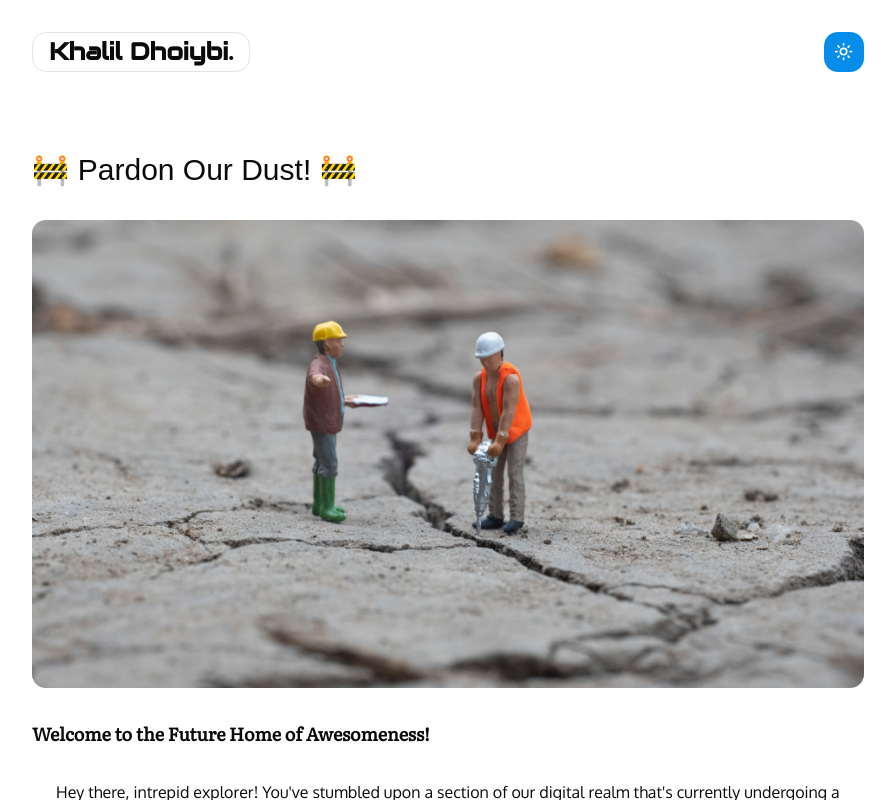
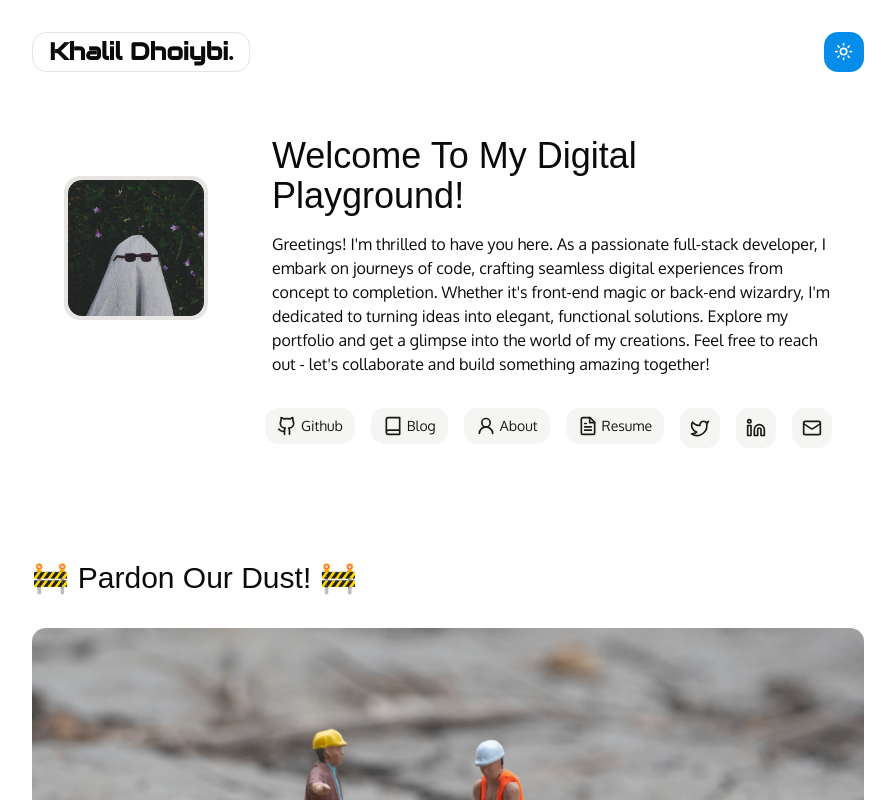
Before and after one commit to KhalilDhoiybi/khalildhoiybi.tech, a Next.js app: page / in a window 1280 px wide. Shown: the top 800 px of the page, without its empty margins (192-1087 px from the left). Built offline with nearby package versions, Linux system fonts and the light colour scheme; a web font is replaced by a local one.

Commit message:
feat: navigation & personal links

```diff
--- a/app/page.tsx
+++ b/app/page.tsx
@@ -2,7 +2,7 @@
 
 import Cursor from "@/components/cursor";
 import Header from "@/components/header";
-// import { Hero } from "@/components/home";
+import { Hero } from "@/components/home";
 import UnderConstruction from "@/components/under-construction";
 import { useRef } from "react";
 
@@ -15,7 +15,7 @@ export default function Home() {
   return (
     <main className="max-w-4xl mx-auto min-h-screen">
       <Header ref={sticktyElement} />
-      {/* <Hero /> */}
+      <Hero />
       <UnderConstruction />
       <Cursor sticktyElement={sticktyElement} />
     </main>
--- a/components/home/hero.tsx
+++ b/components/home/hero.tsx
@@ -1,29 +1,47 @@
 import { AspectRatio } from "@radix-ui/react-aspect-ratio";
 import { motion } from "framer-motion";
 import Image from "next/image";
+import { Button } from "../ui/button";
+import {
+  Book,
+  FileText,
+  Github,
+  Linkedin,
+  Mail,
+  Twitter,
+  User2,
+} from "lucide-react";
+import Link from "next/link";
+import {
+  personalEmail,
+  personalResume,
+  socialGithub,
+  socialLinkedin,
+  socialTwitter,
+} from "@/config";
 
 /**
  * Hero section
  */
 const Hero = () => {
   return (
-    <section className="container py-8">
-      {/* Profile pic */}
-      <motion.div
-        className="md:grid grid-cols-4 border rounded-lg py-8 space-y-6 md:space-y-0"
-        initial={{ opacity: 0 }}
-        animate={{ opacity: 1 }}
-        transition={{ duration: 0.3 }}
-      >
+    <motion.section
+      className="container py-4 md:py-8 rounded-lg"
+      initial={{ opacity: 0 }}
+      animate={{ opacity: 1 }}
+      transition={{ duration: 0.3 }}
+    >
+      <div className="md:grid grid-cols-4 space-y-6 md:space-y-0">
+        {/* Profile pic */}
         <div className="container h-full flex justify-center items-center">
           <div className="w-40 h-40 overflow-hidden">
             <AspectRatio
               ratio={1 / 1}
-              className="bg-blue-400 dark:bg-primary rounded-full md:rounded-lg border-4 border-blue-400 dark:border-primary"
+              className="bg-secondary dark:bg-primary rounded-full md:rounded-lg border-4 dark:border-primary"
             >
               <Image
                 src="/images/profile-image.jpeg"
-                className="rounded-full md:rounded-lg object-cover"
+                className="rounded-full md:rounded-md object-cover"
                 alt="under-construction"
                 fill
               />
@@ -31,9 +49,9 @@ const Hero = () => {
           </div>
         </div>
         {/* Welcome paragraph */}
-        <motion.div className="col-span-3 container space-y-4">
-          <h1 className="font-dela text-xl text-center md:text-left md:text-3xl">
-            Welcome to My Digital Playground!
+        <div className="col-span-3 md:container space-y-4">
+          <h1 className="font-dela text-2xl text-center md:text-left md:text-4xl">
+            Welcome To My Digital Playground!
           </h1>
           <p>
             Greetings! I&apos;m thrilled to have you here. As a passionate
@@ -45,9 +63,57 @@ const Hero = () => {
             free to reach out - let&apos;s collaborate and build something
             amazing together!
           </p>
-        </motion.div>
-      </motion.div>
-    </section>
+        </div>
+      </div>
+      <div className="md:container flex md:justify-end py-8 gap-4 flex-wrap">
+        {/* Github */}
+        <Link href={socialGithub.url} target="_blank">
+          <Button size="sm" variant="secondary" className="space-x-1">
+            <Github className="w-5 h-5" />
+            <span>Github</span>
+          </Button>
+        </Link>
+        {/* Blog */}
+        <Link href="/blog">
+          <Button size="sm" variant="secondary" className="space-x-1">
+            <Book className="w-5 h-5" />
+            <span>Blog</span>
+          </Button>
+        </Link>
+        {/* About Me */}
+        <Link href="/about">
+          <Button size="sm" variant="secondary" className="space-x-1">
+            <User2 className="w-5 h-5" />
+            <span>About</span>
+          </Button>
+        </Link>
+        {/* Resume */}
+        <Link href={personalResume.url} target="_blank">
+          <Button size="sm" variant="secondary" className="space-x-1">
+            <FileText className="w-5 h-5" />
+            <span>Resume</span>
+          </Button>
+        </Link>
+        {/* Twitter */}
+        <Link href={socialTwitter.url} target="_blank">
+          <Button size="icon" variant="secondary">
+            <Twitter className="w-5 h-5" />
+          </Button>
+        </Link>
+        {/* LinkedIn */}
+        <Link href={socialLinkedin.url} target="_blank">
+          <Button size="icon" variant="secondary">
+            <Linkedin className="w-5 h-5" />
+          </Button>
+        </Link>
+        {/* E-mail */}
+        <Link href={personalEmail.url}>
+          <Button size="icon" variant="secondary">
+            <Mail className="w-5 h-5" />
+          </Button>
+        </Link>
+      </div>
+    </motion.section>
   );
 };
 
--- a/config/index.ts
+++ b/config/index.ts
@@ -1,6 +1,11 @@
-import { socialLinks } from "./social-links";
-import { personalLinks } from "./personal-links";
-import { navItems } from "./nav-items";
+import {
+  socialLinks,
+  socialGithub,
+  socialLinkedin,
+  socialTwitter,
+} from "./social-links";
+import { personalLinks, personalEmail, personalResume } from "./personal-links";
+import { navItems, navAbout, navBlog } from "./nav-items";
 import { LucideIcon } from "lucide-react";
 
 interface LinkType {
@@ -10,5 +15,16 @@ interface LinkType {
   icon?: LucideIcon;
 }
 
-export { socialLinks, personalLinks, navItems };
+export {
+  socialLinks,
+  socialGithub,
+  socialLinkedin,
+  socialTwitter,
+  personalLinks,
+  personalEmail,
+  personalResume,
+  navItems,
+  navAbout,
+  navBlog,
+};
 export type { LinkType };
--- a/config/nav-items.ts
+++ b/config/nav-items.ts
@@ -1,19 +1,21 @@
 import { LinkType } from ".";
 
-export const navItems: LinkType[] = [
-  {
+export const navHome: LinkType = {
   id: "home",
   name: "Home",
   url: "/",
-  },
-  {
+};
+
+export const navAbout: LinkType = {
   id: "about",
   name: "About",
   url: "/about",
-  },
-  {
+};
+
+export const navBlog: LinkType = {
   id: "blog",
   name: "Blog",
   url: "/blog",
-  },
-];
+};
+
+export const navItems: LinkType[] = [navHome, navAbout, navBlog];
--- a/config/personal-links.ts
+++ b/config/personal-links.ts
@@ -1,17 +1,18 @@
 import { FileSpreadsheet, Mail } from "lucide-react";
 import { LinkType } from ".";
 
-export const personalLinks: LinkType[] = [
-  {
+export const personalEmail: LinkType = {
   id: "email",
   name: "E-mail",
   url: "mailto://dhoiybikhalil@gmail.com",
   icon: Mail,
-  },
-  {
+};
+
+export const personalResume: LinkType = {
   id: "resume",
   name: "Resume",
   url: "/downloads/khalil-dhoiybi-resume.pdf",
   icon: FileSpreadsheet,
-  },
-];
+};
+
+export const personalLinks: LinkType[] = [personalEmail, personalResume];
--- a/config/social-links.ts
+++ b/config/social-links.ts
@@ -1,23 +1,29 @@
 import { Github, Linkedin, Twitter } from "lucide-react";
 import { LinkType } from ".";
 
-export const socialLinks: LinkType[] = [
-  {
+export const socialGithub: LinkType = {
   id: "github",
   name: "GitHub",
   url: "https://github.com/KhalilDhoiybi",
   icon: Github,
-  },
-  {
+};
+
+export const socialLinkedin: LinkType = {
   id: "linkedin",
   name: "LinkedIn",
-    url: "https://www.linkedin.com/in/khalil-dhoiybi/",
+  url: "https://www.linkedin.com/in/khalil-dhoiybi",
   icon: Linkedin,
-  },
-  {
+};
+
+export const socialTwitter: LinkType = {
   id: "twitter",
   name: "Twitter",
   url: "https://twitter.com/KhalilDhoiybi",
   icon: Twitter,
-  },
+};
+
+export const socialLinks: LinkType[] = [
+  socialGithub,
+  socialLinkedin,
+  socialTwitter,
 ];
```
Lines whose indentation alone changed are shown as unchanged.
